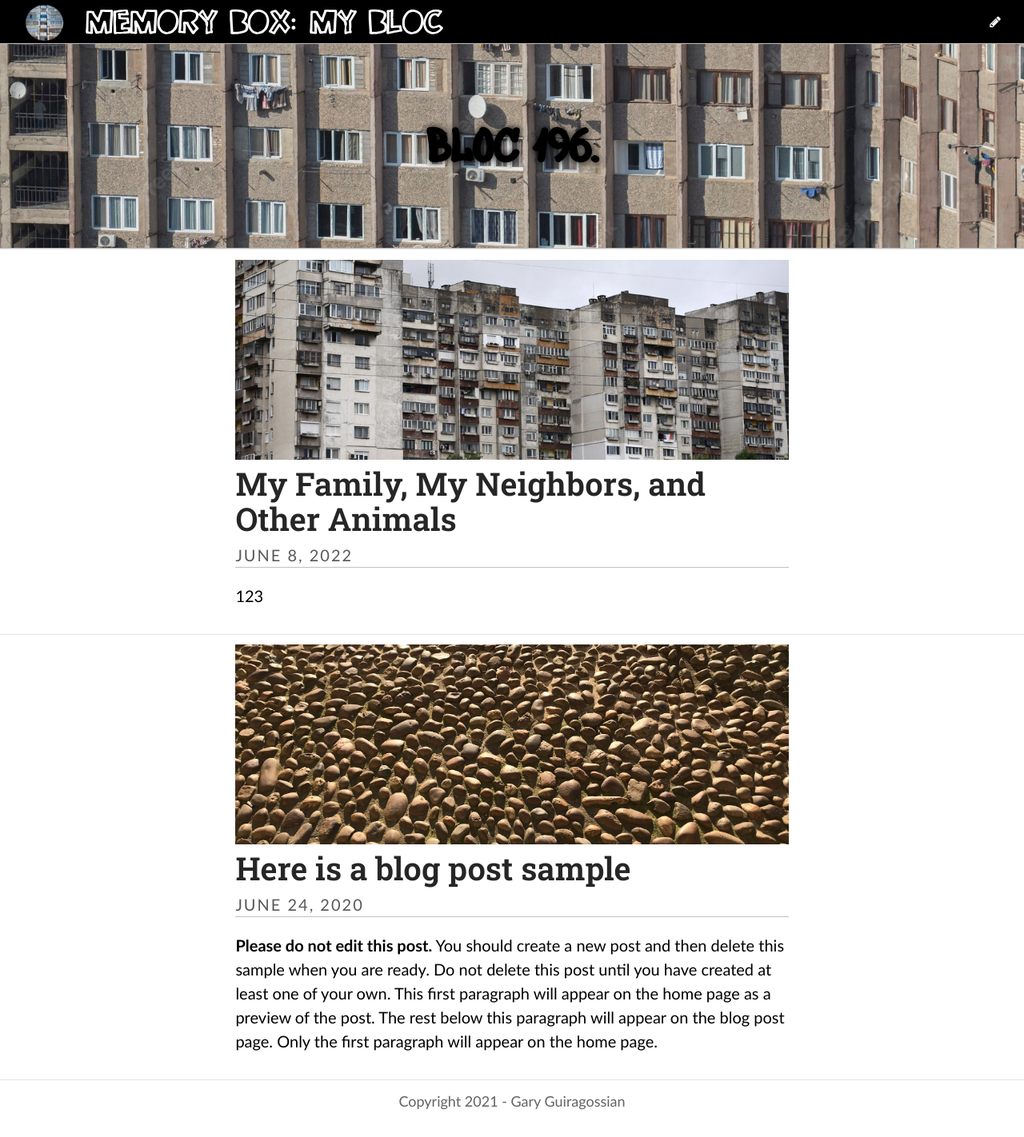
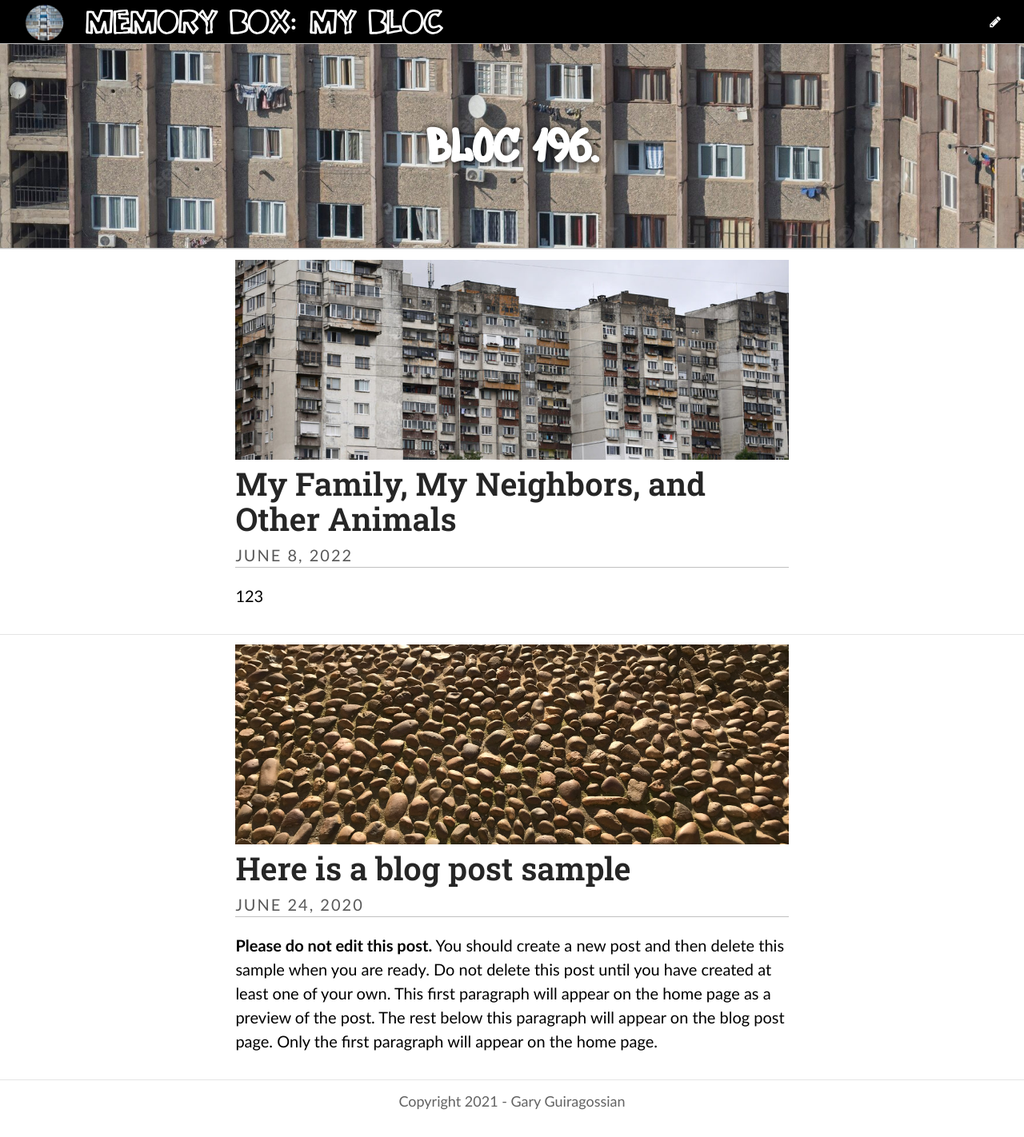
Before and after one commit to garyBG/GGMemoryBox, a Jekyll site: the page built from index.html, in a window 1280 px wide. Shown: the whole page at 80% size. Built offline with Jekyll 4.4.1, drawn with Linux system fonts in a browser that asks for light colours; some web fonts are replaced; the list of posts is cut into pages by our own code.

Commit message:
Update styles.css

```diff
--- a/styles/styles.css
+++ b/styles/styles.css
@@ -793,8 +793,8 @@ align-items: center;
 
 #headerText {
     font-family: 'SivarPro';
-    color: #ffffff;
-    font: bold
+    color: #ffffff !important;
+    font-weight: bold;
 }
 
 .clear {
```
